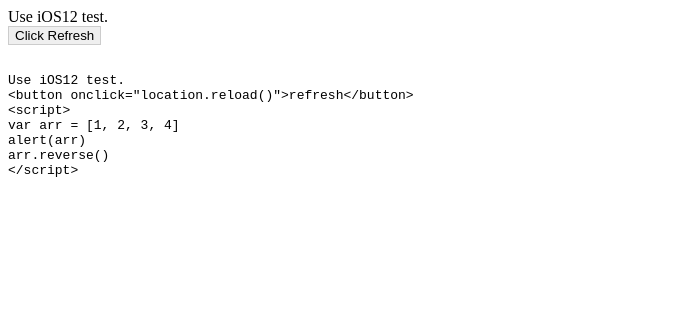
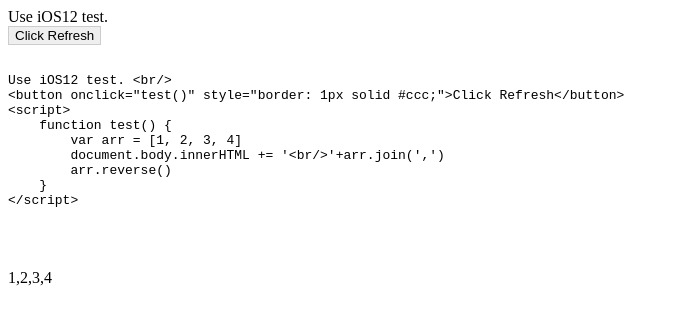
Before and after one commit to fanmingfei/array-reverse-ios12, a website: page fixed.html in a window 1280 px wide. Both pictures are taken after a click on the button "Click Refresh". Shown: the whole page, without its empty margins (0-678 px from the left). Drawn offline with Linux system fonts and the light colour scheme.

Commit message:
Update demo

```diff
--- a/fixed.html
+++ b/fixed.html
@@ -10,21 +10,25 @@
 
 <body>
     Use iOS12 test. <br/>
-    <button onclick="location.reload()" style="border: 1px solid #ccc;">Click Refresh</button>
+    <button onclick="test()" style="border: 1px solid #ccc;">Click Refresh</button>
     <script>
-    var arr = [1, 2, 3, 4]
-    alert(arr.join(','))
-    arr.reverse()
+        function test() {
+            var arr = [1, 2, 3, 4]
+            document.body.innerHTML += '<br/>'+arr.join(',')
+            arr.reverse()
+        }
     </script>
     <div>
         <pre>
         <code>
-Use iOS12 test.
-&lt;button onclick=&quot;location.reload()&quot;&gt;refresh&lt;/button&gt;
+Use iOS12 test. &lt;br/&gt;
+&lt;button onclick=&quot;test()&quot; style=&quot;border: 1px solid #ccc;&quot;&gt;Click Refresh&lt;/button&gt;
 &lt;script&gt;
-var arr = [1, 2, 3, 4]
-alert(arr)
-arr.reverse()
+    function test() {
+        var arr = [1, 2, 3, 4]
+        document.body.innerHTML += &#x27;&lt;br/&gt;&#x27;+arr.join(&#x27;,&#x27;)
+        arr.reverse()
+    }
 &lt;/script&gt;
         </code>
       </pre>
```
Also changed, not shown: origin.html (+13 -9 lines).
